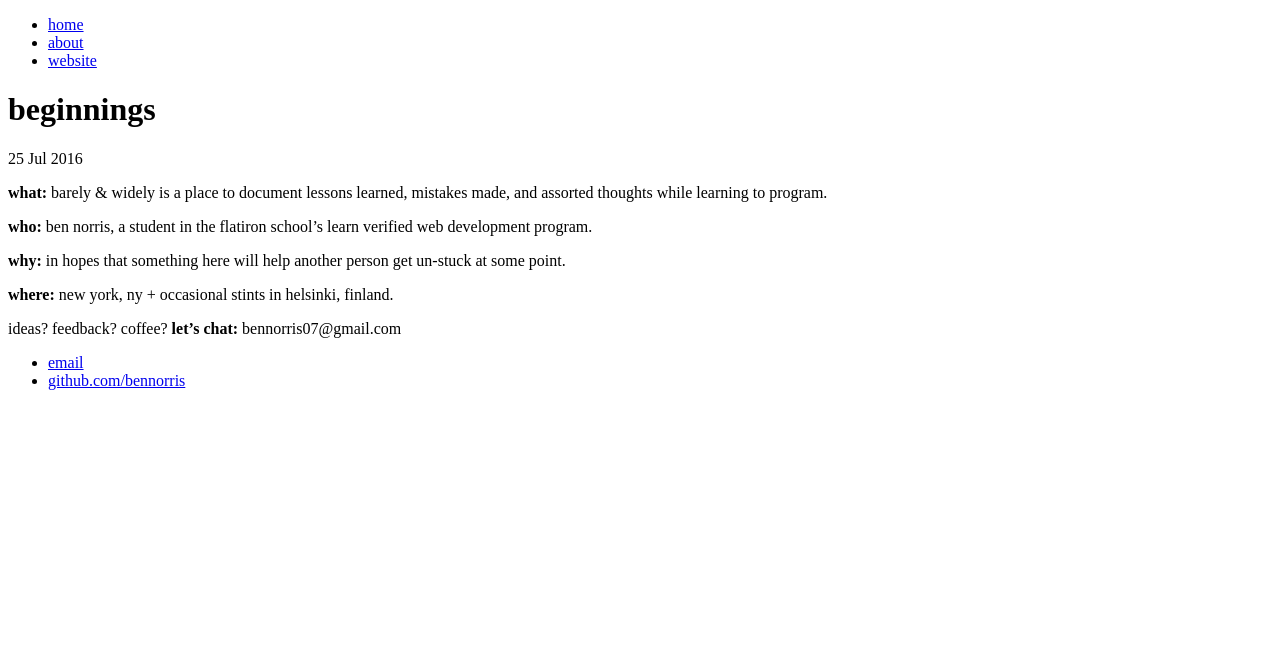
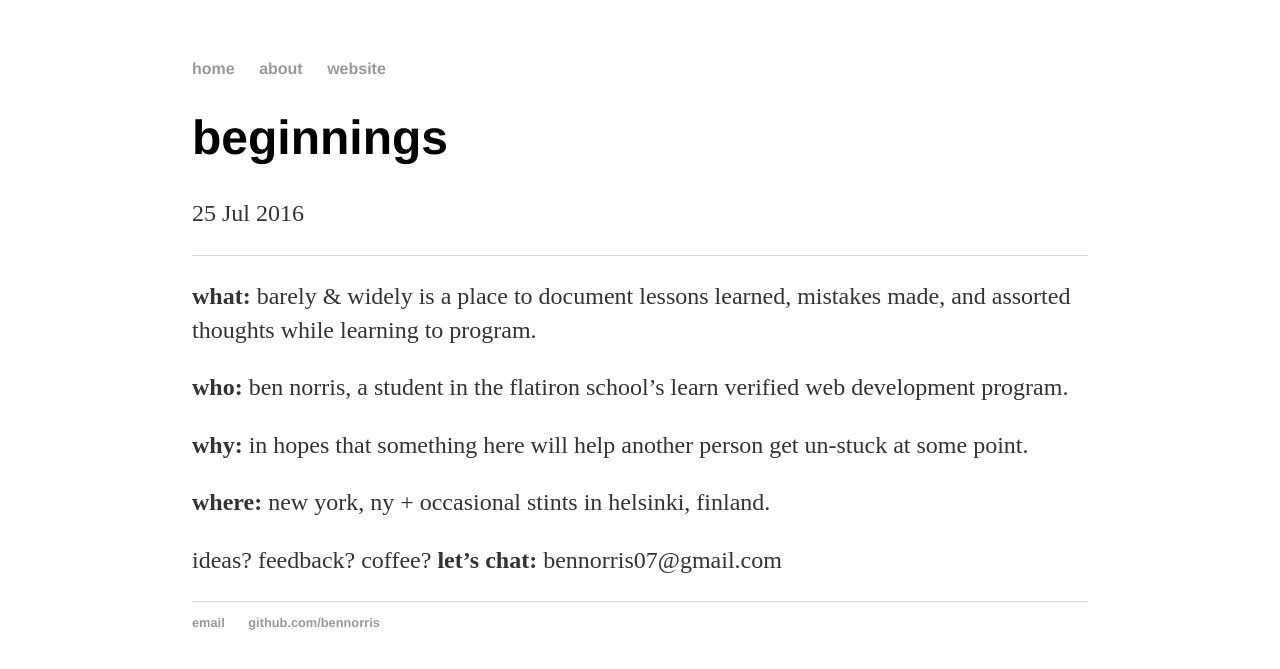
Before and after one commit to bennorris/blog, a Jekyll site: the page built from _posts/2016-07-25-beginnings.md, in a window 1280 px wide. Shown: the top 669 px of the page. Built offline with Jekyll 4.4.1, drawn with Linux system fonts in a browser that asks for light colours.

Commit message:
changed style ref

```diff
--- a/_config.yml
+++ b/_config.yml
@@ -1,2 +1,3 @@
 name: Ben Norris
 markdown: kramdown
+url: http://bennorris.github.com/blog
--- a/_layouts/default.html
+++ b/_layouts/default.html
@@ -3,7 +3,7 @@
 		<head>
 			<title>{{ page.title }}</title>
 			<!-- link to main stylesheet -->
-			<link rel="stylesheet" type="text/css" href="./css/main.css">
+			<link rel="stylesheet" type="text/css" href="http://bennorris.github.io/blog/css/main.css">
       <link href='https://fonts.googleapis.com/css?family=Inconsolata' rel='stylesheet' type='text/css'>
 		</head>
 		<body>
```
